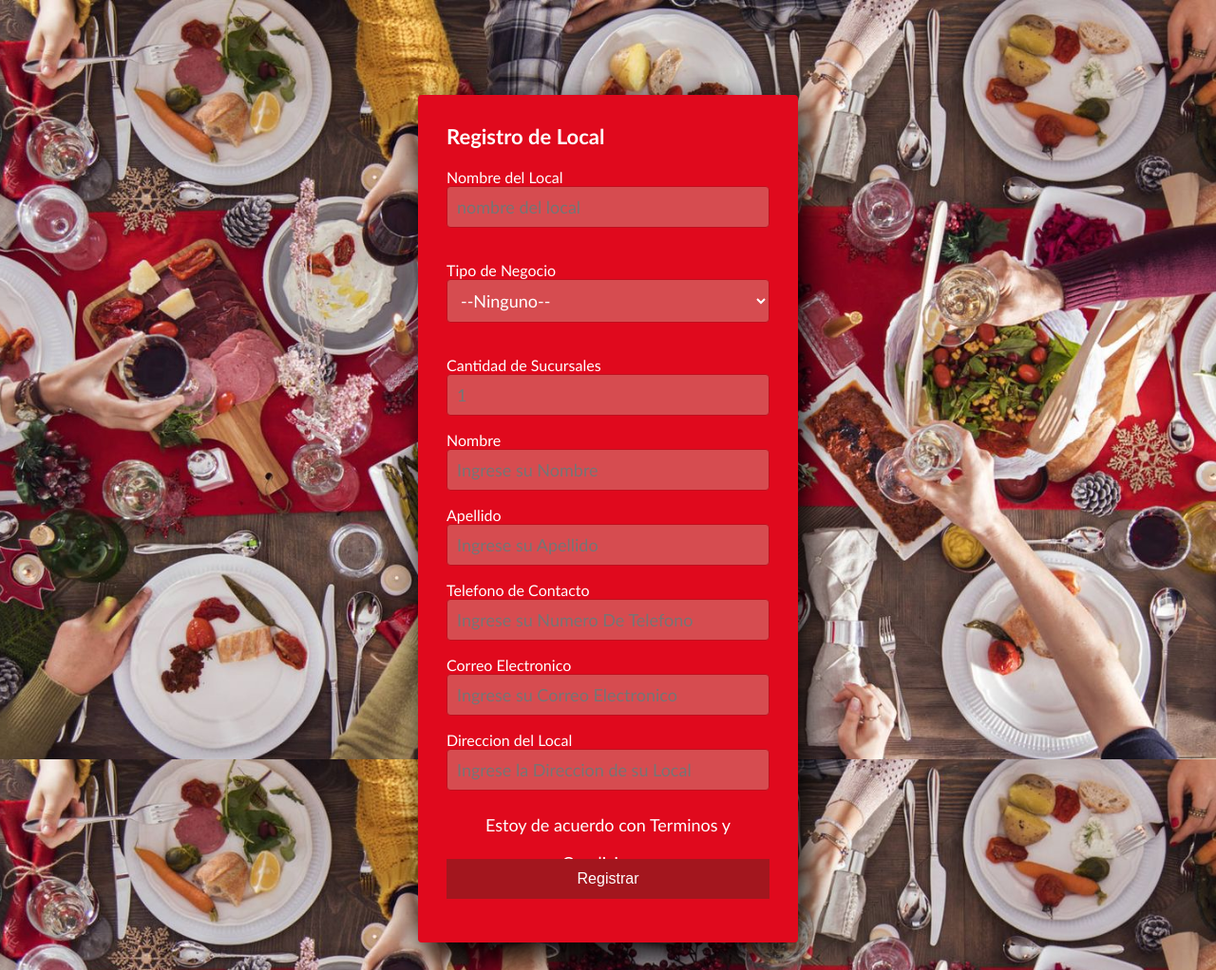
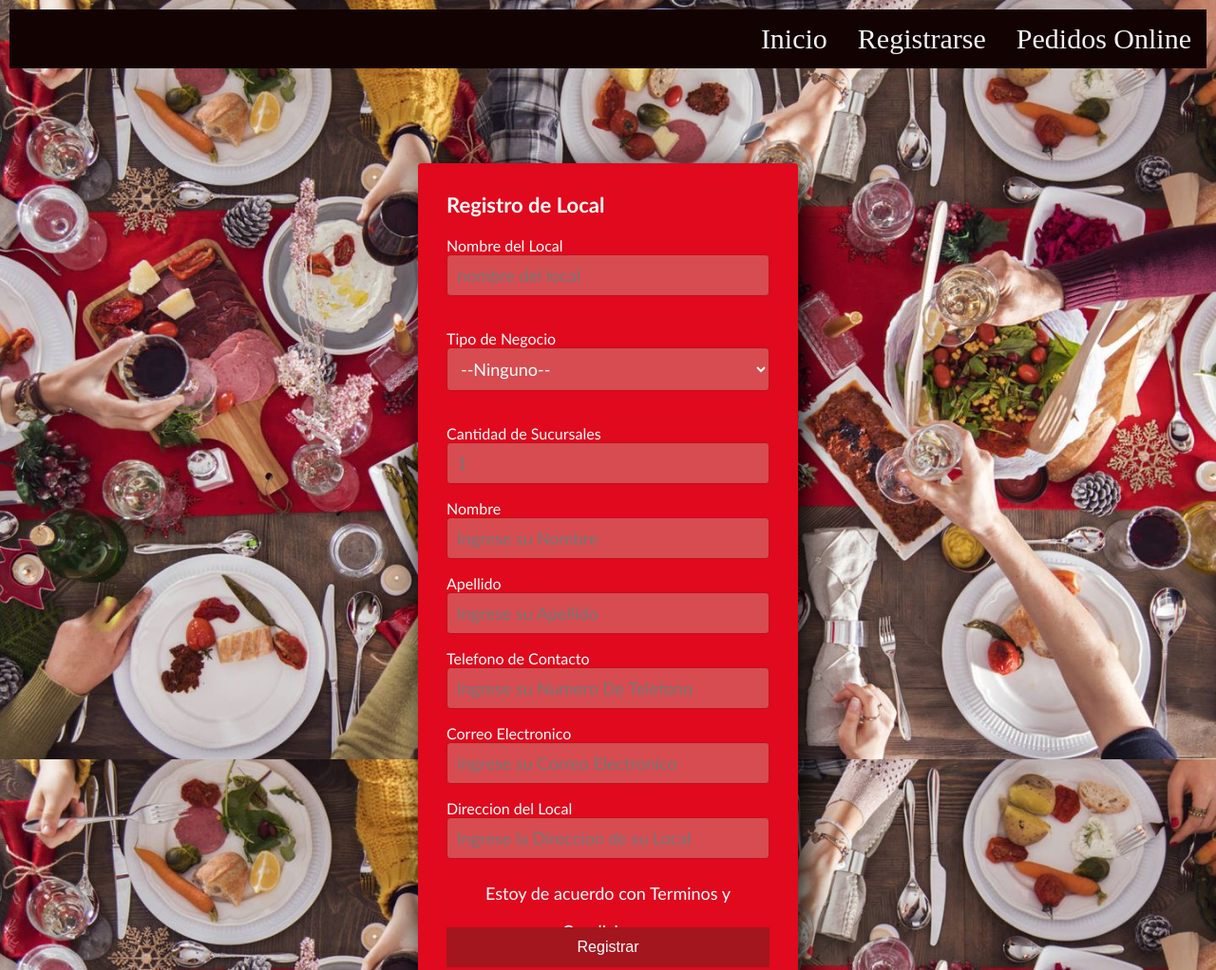
Before and after one commit to HFreddyM/Negocio, a plain HTML site: page formulario.html in a window 1280 px wide. Shown: the top 1022 px of the page at 95% size. Drawn offline with Linux system fonts and the light colour scheme.

Commit message:
Update formulario.html

```diff
--- a/formulario.html
+++ b/formulario.html
@@ -8,6 +8,14 @@
   <title>Registra Tu Negocio</title>
 </head>
 <body>
+  <header>
+        <nav class="menu">
+            <a href="pedidos.html">Pedidos Online</a>
+            <a href="formulario.html">Registrarse</a>
+            <a href="index.html">Inicio</a>
+            </nav>
+
+    </header>
   <section class="form-register">
       <header><h4>Registro de Local</h4></header>
       <form>
```
